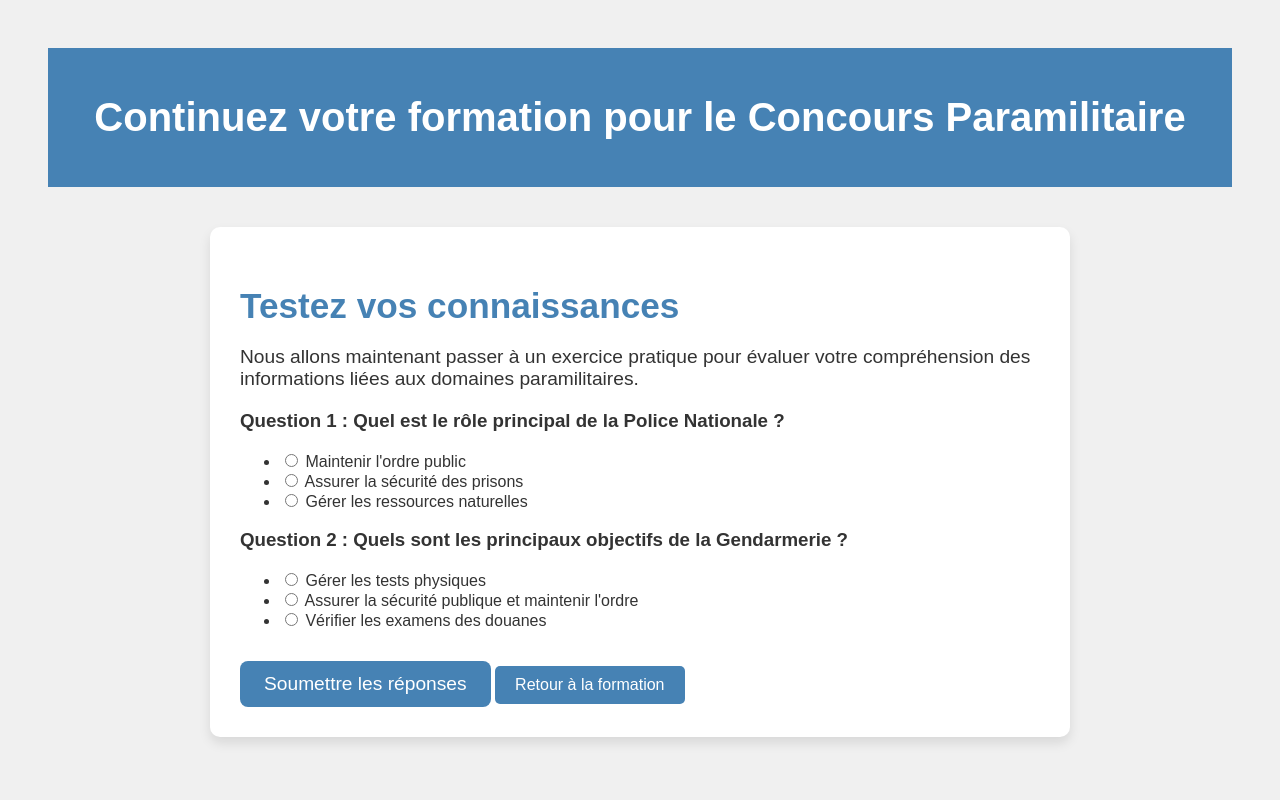
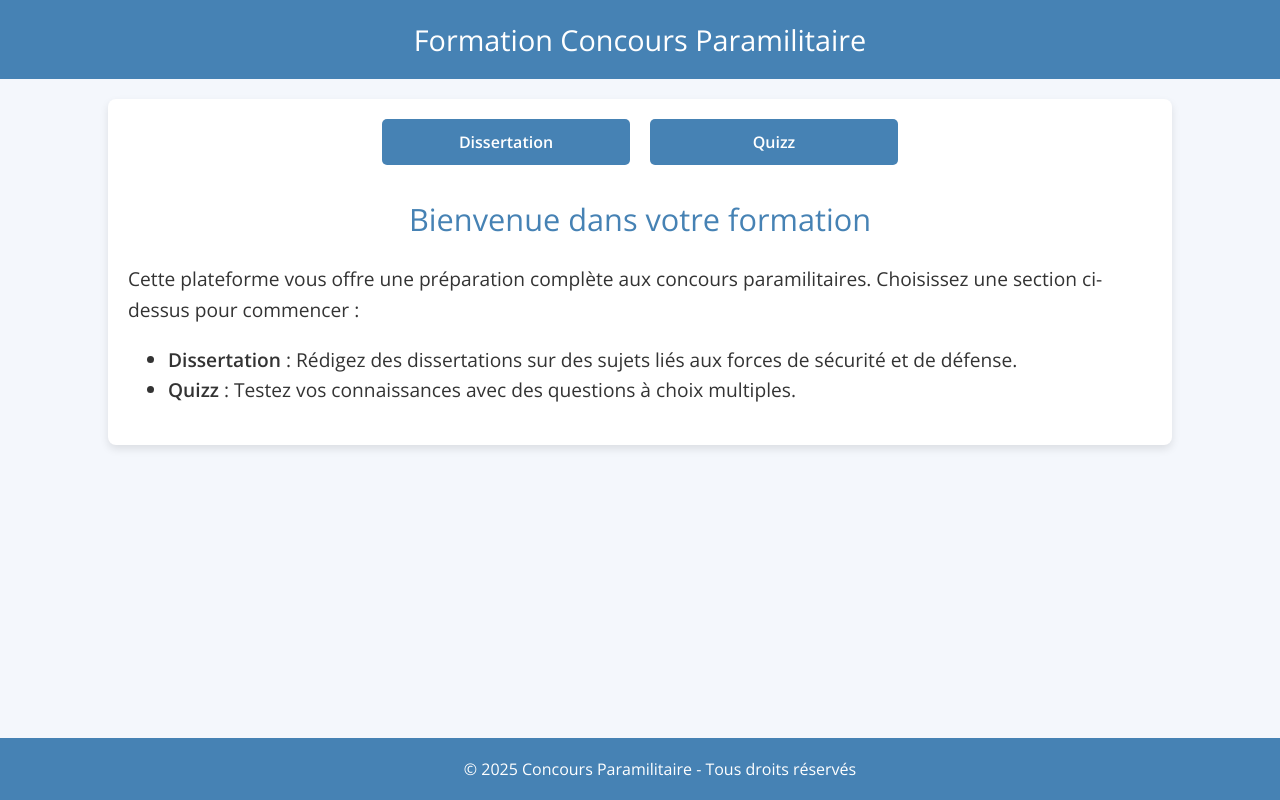
Before and after one commit to examenconcours/bfconcours, a plain HTML site: page continue-par-la.html in a window 1280 px wide. Drawn offline with nearby package versions, Linux system fonts and the light colour scheme.

Commit message:
Update continue-par-la.html

```diff
--- a/continue-par-la.html
+++ b/continue-par-la.html
@@ -4,116 +4,105 @@
     <meta charset="UTF-8">
     <meta name="viewport" content="width=device-width, initial-scale=1.0">
     <title>Continuez votre formation - Concours Paramilitaire</title>
+    <link href="https://fonts.googleapis.com/css2?family=Roboto:wght@400;500&family=Open+Sans:wght@400;600&display=swap" rel="stylesheet">
     <style>
         /* Style de base */
         body {
-            font-family: Arial, sans-serif;
-            background-color: #f0f0f0;
+            font-family: 'Open Sans', sans-serif;
+            background-color: #f4f7fc;
             color: #333;
-            padding: 40px;
+            margin: 0;
+            padding: 0;
         }
 
         header {
-            background-color: #4682b4; /* Bleu acier pour l'en-tête */
-            color: #fff;
-            padding: 20px;
+            background-color: #4682b4;
+            color: white;
+            padding: 20px 0;
             text-align: center;
-            margin-bottom: 40px;
+            font-size: 1.8em;
         }
 
-        header h1 {
-            font-size: 2.5em;
+        .container {
+            width: 80%;
+            margin: 20px auto;
+            padding: 20px;
+            background-color: white;
+            border-radius: 8px;
+            box-shadow: 0 4px 8px rgba(0, 0, 0, 0.1);
+        }
+
+        .section-title {
+            font-size: 1.6em;
+            color: #4682b4;
+            margin-bottom: 20px;
+            text-align: center;
+        }
+
+        .navigation-buttons {
+            display: flex;
+            justify-content: center;
+            gap: 20px;
+            margin-bottom: 30px;
+        }
+
+        .nav-button {
+            padding: 12px 24px;
+            background-color: #4682b4;
+            color: white;
+            text-decoration: none;
+            border-radius: 5px;
+            font-weight: 600;
+            text-align: center;
+            width: 200px;
+            transition: background-color 0.3s;
+        }
+
+        .nav-button:hover {
+            background-color: #5a8fd0;
         }
 
         .content {
-            background-color: #fff;
-            padding: 30px;
-            border-radius: 10px;
-            box-shadow: 0 6px 12px rgba(0, 0, 0, 0.1);
-            margin: auto;
-            max-width: 800px;
+            font-size: 1.2em;
+            line-height: 1.6;
         }
 
-        .content h2 {
-            font-size: 2.2em;
-            margin-bottom: 20px;
-            color: #4682b4;
-        }
-
-        .content p {
-            font-size: 1.2em;
-            margin-bottom: 20px;
-        }
-
-        .content button {
-            padding: 12px 24px;
+        footer {
+            text-align: center;
+            padding: 20px;
             background-color: #4682b4;
-            color: #fff;
-            border: none;
-            border-radius: 8px;
-            font-size: 1.2em;
-            cursor: pointer;
-            transition: background-color 0.3s ease;
-        }
-
-        .content button:hover {
-            background-color: #5a8fd0;
-        }
-
-        /* Button to go back */
-        .back-button {
-            display: inline-block;
-            padding: 10px 20px;
-            background-color: #4682b4;
-            color: #fff;
-            text-decoration: none;
-            border-radius: 5px;
-            margin-top: 20px;
-        }
-
-        .back-button:hover {
-            background-color: #5a8fd0;
+            color: white;
+            position: fixed;
+            width: 100%;
+            bottom: 0;
         }
     </style>
 </head>
 <body>
-    <!-- Header Section -->
+
     <header>
-        <h1>Continuez votre formation pour le Concours Paramilitaire</h1>
+        Formation Concours Paramilitaire
     </header>
 
-    <!-- Main content for the formation -->
-    <div class="content">
-        <h2>Testez vos connaissances</h2>
-        <p>Nous allons maintenant passer à un exercice pratique pour évaluer votre compréhension des informations liées aux domaines paramilitaires.</p>
+    <div class="container">
+        <div class="navigation-buttons">
+            <a href="dissertation.html" class="nav-button">Dissertation</a>
+            <a href="quizz.html" class="nav-button">Quizz</a>
+        </div>
 
-        <!-- Example of a question -->
-        <h3>Question 1 : Quel est le rôle principal de la Police Nationale ?</h3>
-        <ul>
-            <li><input type="radio" name="question1" value="1"> Maintenir l'ordre public</li>
-            <li><input type="radio" name="question1" value="2"> Assurer la sécurité des prisons</li>
-            <li><input type="radio" name="question1" value="3"> Gérer les ressources naturelles</li>
-        </ul>
-
-        <h3>Question 2 : Quels sont les principaux objectifs de la Gendarmerie ?</h3>
-        <ul>
-            <li><input type="radio" name="question2" value="1"> Gérer les tests physiques</li>
-            <li><input type="radio" name="question2" value="2"> Assurer la sécurité publique et maintenir l'ordre</li>
-            <li><input type="radio" name="question2" value="3"> Vérifier les examens des douanes</li>
-        </ul>
-
-        <!-- Submit button -->
-        <button onclick="submitQuiz()">Soumettre les réponses</button>
-
-        <!-- Back button -->
-        <a href="para.html" class="back-button">Retour à la formation</a>
+        <div class="content">
+            <div class="section-title">Bienvenue dans votre formation</div>
+            <p>Cette plateforme vous offre une préparation complète aux concours paramilitaires. Choisissez une section ci-dessus pour commencer :</p>
+            <ul>
+                <li><strong>Dissertation</strong> : Rédigez des dissertations sur des sujets liés aux forces de sécurité et de défense.</li>
+                <li><strong>Quizz</strong> : Testez vos connaissances avec des questions à choix multiples.</li>
+            </ul>
+        </div>
     </div>
 
-    <script>
-        // Function to simulate submitting the quiz
-        function submitQuiz() {
-            alert("Merci d'avoir répondu aux questions ! Votre progression sera enregistrée.");
-        }
-    </script>
+    <footer>
+        &copy; 2025 Concours Paramilitaire - Tous droits réservés
+    </footer>
+
 </body>
 </html>
```
